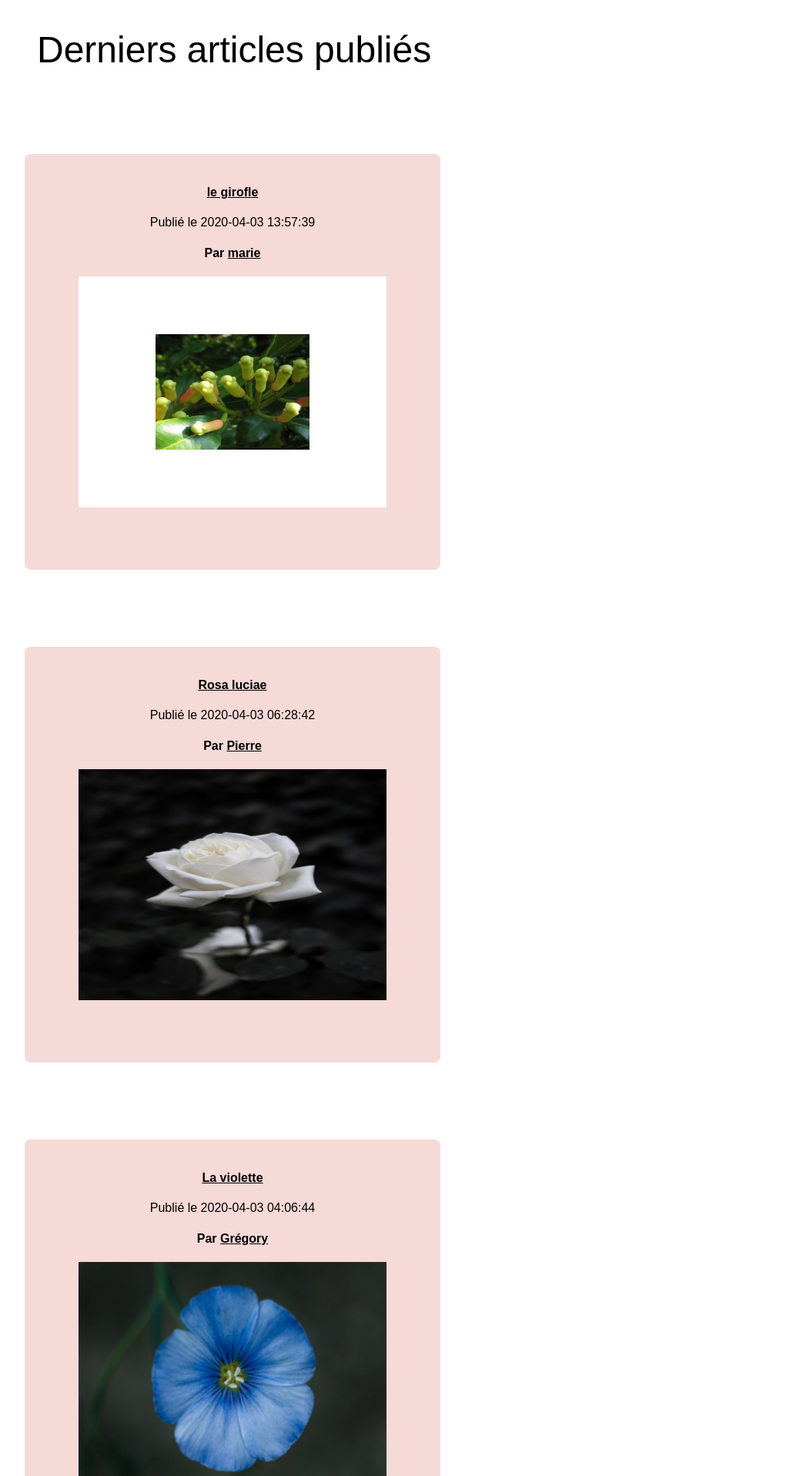
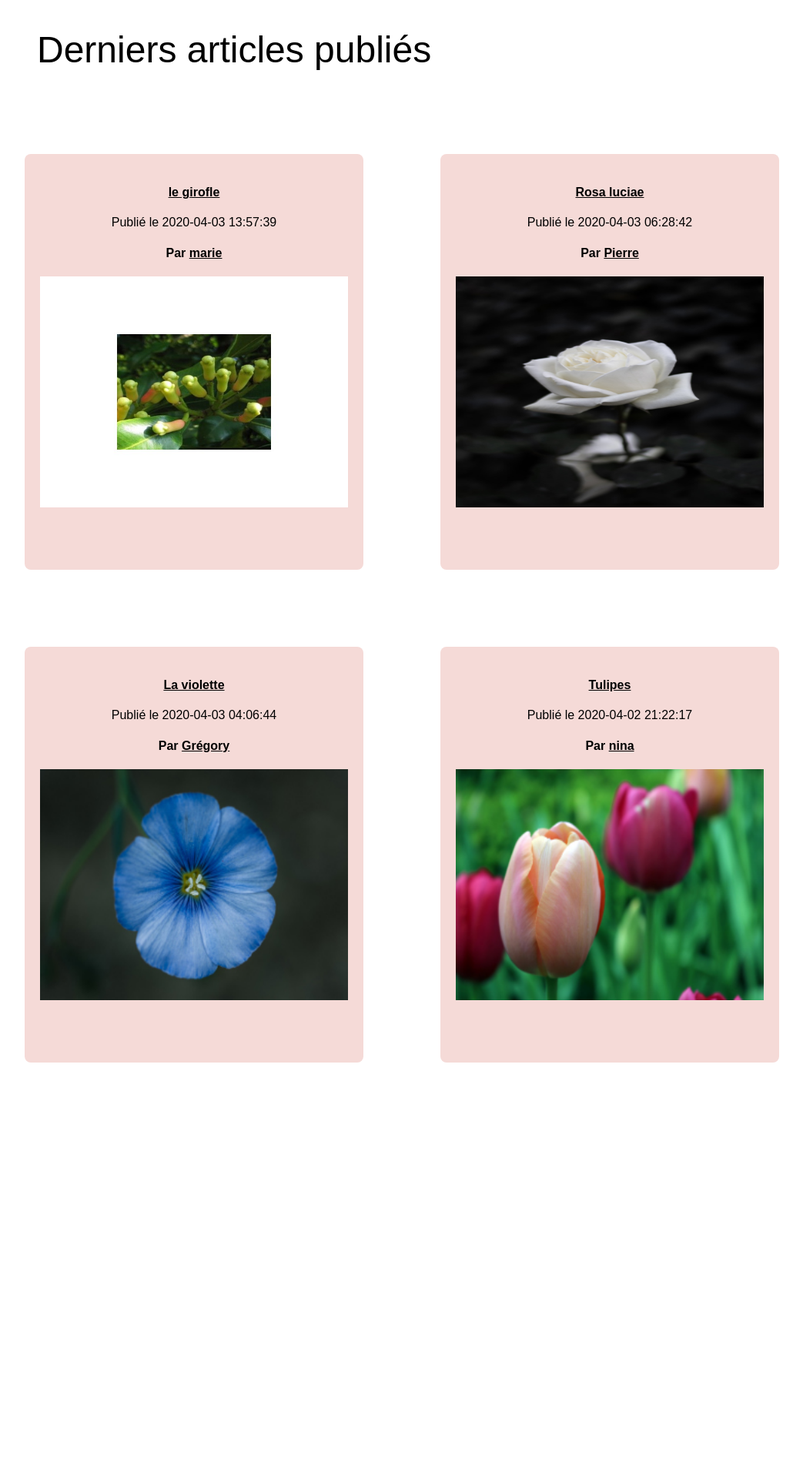
Before and after one commit to DH-HUB/Blog, a PHP site: page /blog/ in a window 1280 px wide. Shown: the part 143-2060 px from the top of the page at 77% size, without its empty margins (82-1125 px from the left). After the commit the page ends 1523 px from the top, so only its background shows below. Run offline with PHP 8.4, Linux system fonts and the light colour scheme; data comes from the database, SQL or seed files in the repository; some libraries are stand-ins or nearby versions.

Commit message:
articles-sécurité

```diff
--- a/index.phtml
+++ b/index.phtml
@@ -17,7 +17,7 @@
     }
     ?>
     <main>
-        <h2>Derniers articles publiés</h2><br>
+        <h2>Derniers articles publiés </h2><br>
         <section id="latest-posts">
             <?php foreach ($allArticles as $key => $article) : ?>
 
--- a/style.css
+++ b/style.css
@@ -40,7 +40,7 @@ nav {
 }
 
 .home-post, .published {
-    width: 500px;
+    width: 400px;
     height: 500px;
     background-color: rgb(245, 218, 215);
     border-radius: 8px;
```
